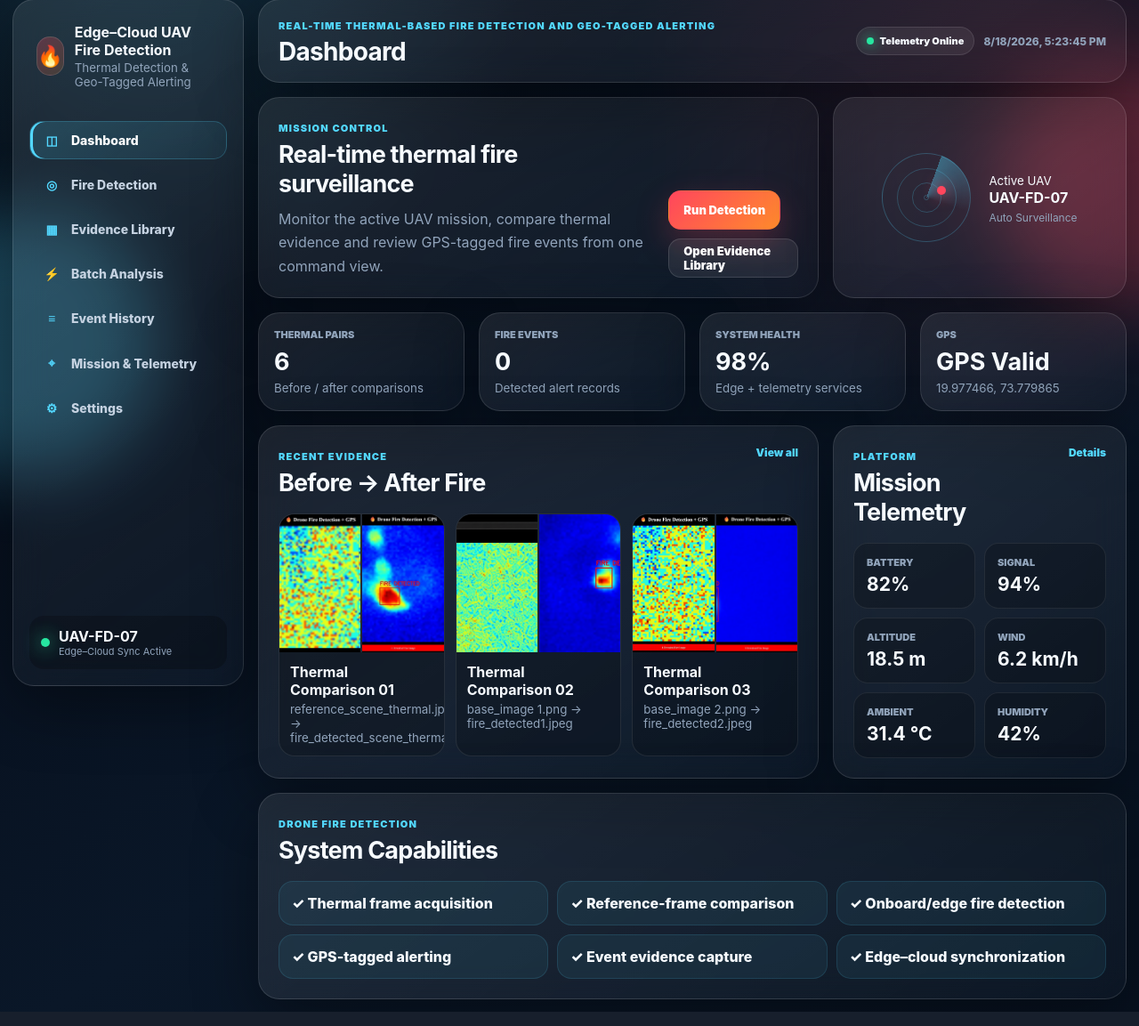
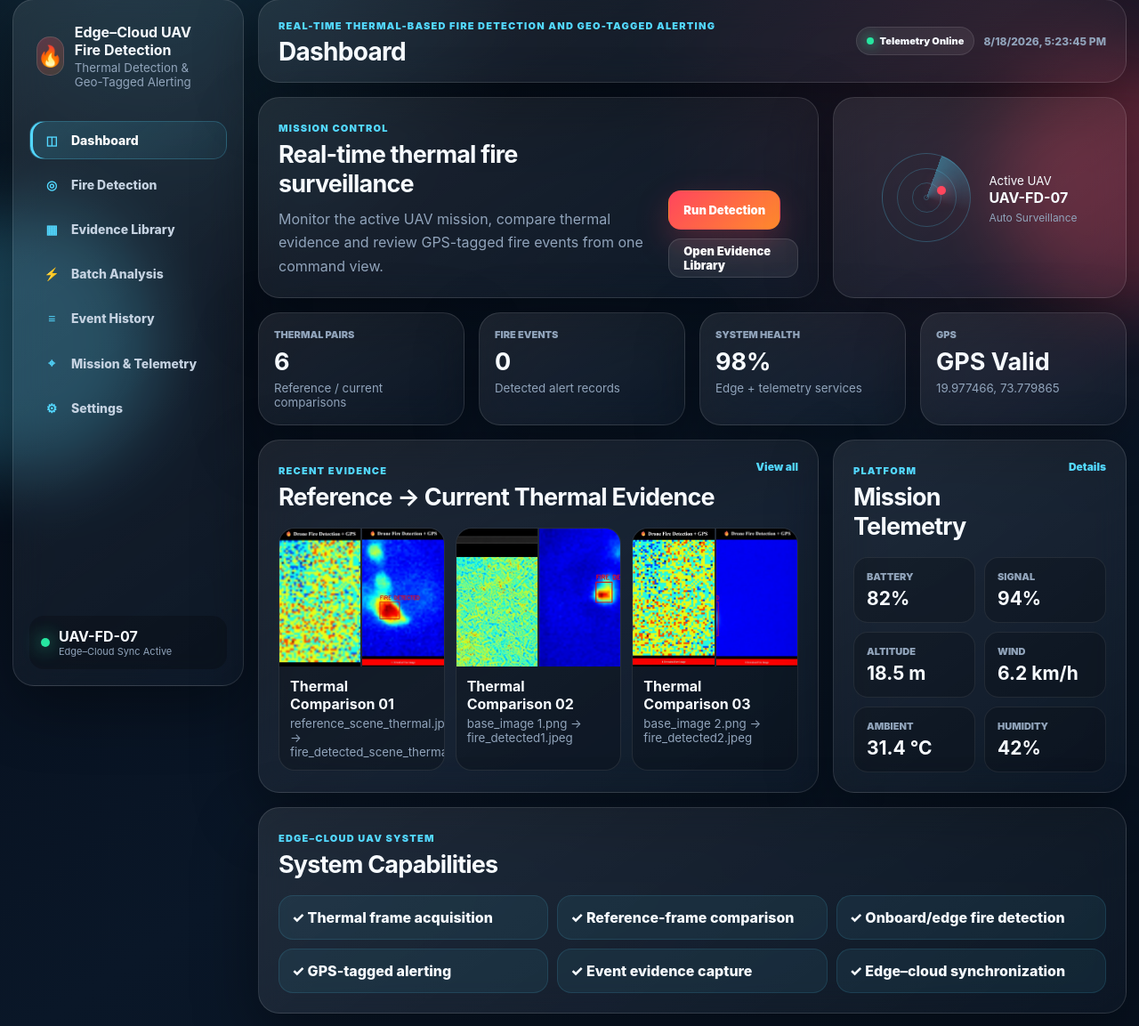
Before and after one commit to vsagar100/firedronedetector, a Flask app: page / in a window 1280 px wide. Shown: the part 15-1168 px from the top of the page at 89% size. Run offline with Flask 3, Linux system fonts and the light colour scheme.

Commit message:
Refine dashboard terminology for mixed fire and safe thermal pairs

```diff
--- a/templates/dashboard.html
+++ b/templates/dashboard.html
@@ -11,14 +11,14 @@
   </article>
 </section>
 <section class="stats-grid">
-  <article class="stat glass"><span>Thermal Pairs</span><strong id="statPairs">--</strong><small>Before / after comparisons</small></article>
+  <article class="stat glass"><span>Thermal Pairs</span><strong id="statPairs">--</strong><small>Reference / current comparisons</small></article>
   <article class="stat glass"><span>Fire Events</span><strong id="statFires">--</strong><small>Detected alert records</small></article>
   <article class="stat glass"><span>System Health</span><strong id="statHealth">--</strong><small>Edge + telemetry services</small></article>
   <article class="stat glass"><span>GPS</span><strong id="statGps">--</strong><small id="statCoords">Awaiting telemetry</small></article>
 </section>
 <section class="dashboard-grid">
   <article class="panel glass">
-    <div class="panel-head"><div><span class="eyebrow">Recent Evidence</span><h2>Before → After Fire</h2></div><a href="/library">View all</a></div>
+    <div class="panel-head"><div><span class="eyebrow">Recent Evidence</span><h2>Reference → Current Thermal Evidence</h2></div><a href="/library">View all</a></div>
     <div id="dashboardPairs" class="pair-strip"></div>
   </article>
   <article class="panel glass">
@@ -27,7 +27,7 @@
   </article>
 </section>
 <section class="panel glass">
-  <div class="panel-head"><div><span class="eyebrow">Drone Fire Detection</span><h2>System Capabilities</h2></div></div>
+  <div class="panel-head"><div><span class="eyebrow">Edge–Cloud UAV System</span><h2>System Capabilities</h2></div></div>
   <div id="capabilities" class="capability-grid"></div>
 </section>
 {% endblock %}
```
